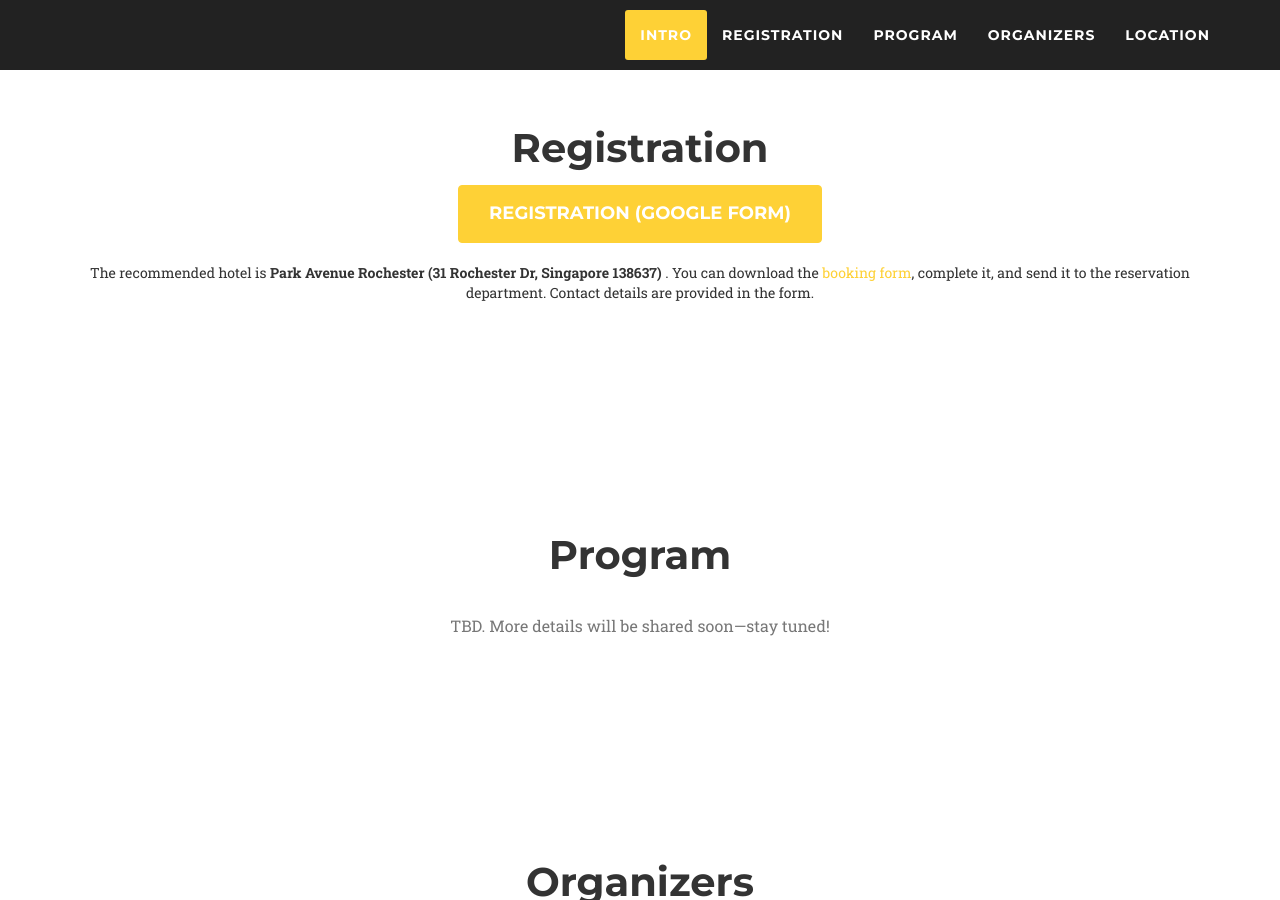
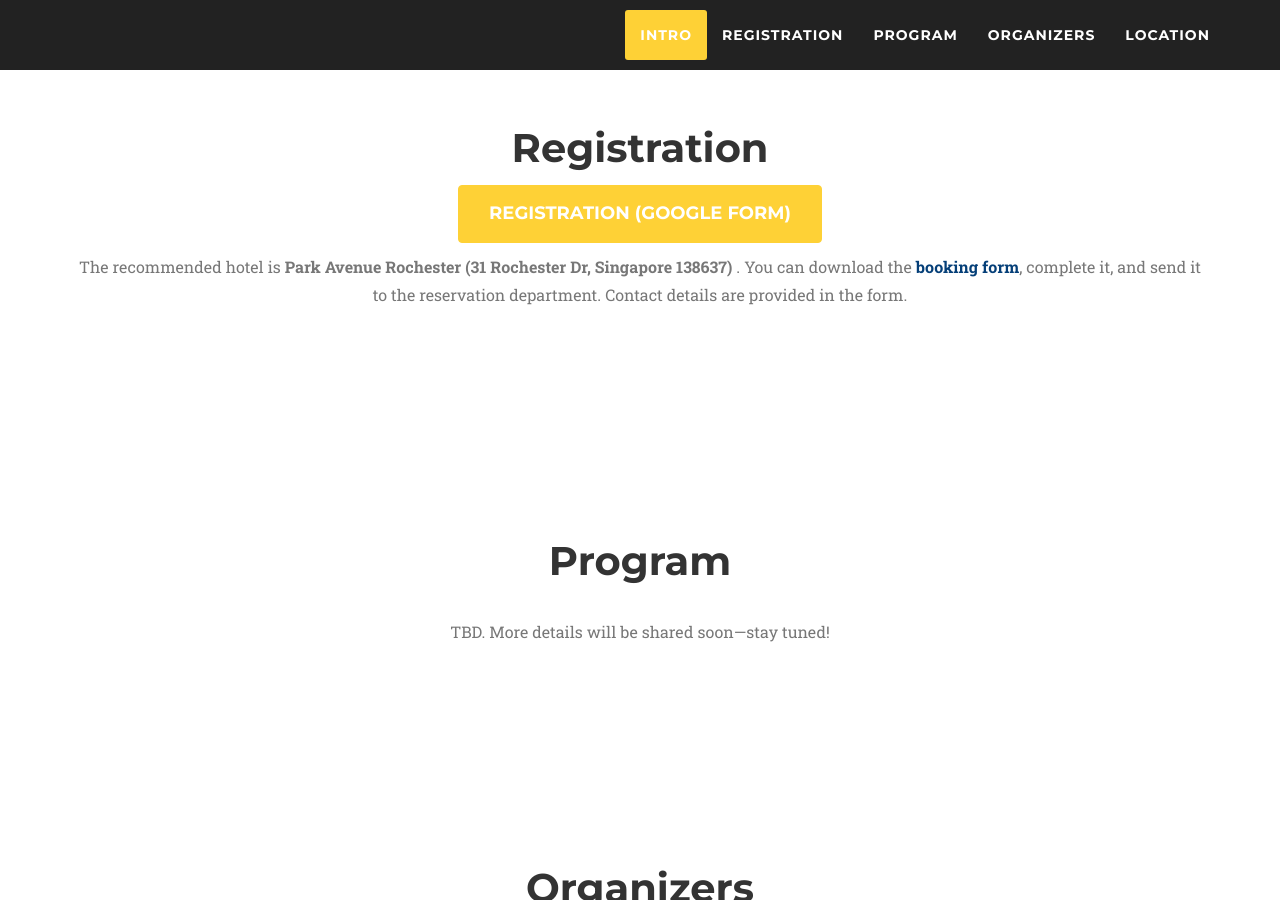
Before and after one commit to next-events/workshop-dec-2024, a Jekyll site: the page built from index.md, in a window 1280 px wide and 900 px high, scrolled down 764 px. Built offline with Jekyll 4.4.1, drawn with Linux system fonts in a browser that asks for light colours; nearby versions of some CDN libraries; some web fonts are replaced.

Commit message:
hotel booking

```diff
--- a/_includes/registration.html
+++ b/_includes/registration.html
@@ -18,8 +18,8 @@
                       <a href="https://forms.gle/MFKJKYVxu5jx6UHK7" target="_blank" class="btn btn-primary btn-large">Registration (Google Form)</a>
                     </p>
                 </center>
-                <p class="large text-muted venue-description"></p>
-                    The recommended hotel is <b>Park Avenue Rochester (31 Rochester Dr, Singapore 138637) </b>. You can download the <a href="assets/doc/PAR_Booking Form-NUS-NExT.pdf" download>booking form</a>, complete it, and send it to the reservation department. Contact details are provided in the form.
+                <p class="large text-muted">
+                    The recommended hotel is <b>Park Avenue Rochester (31 Rochester Dr, Singapore 138637) </b>. You can download the <a href="assets/doc/PAR_Booking Form-NUS-NExT.pdf" download style="color: rgb(5, 63, 120); font-weight: bold;">booking form</a>, complete it, and send it to the reservation department. Contact details are provided in the form.
                 </p>
             </div>
         </div>
```
